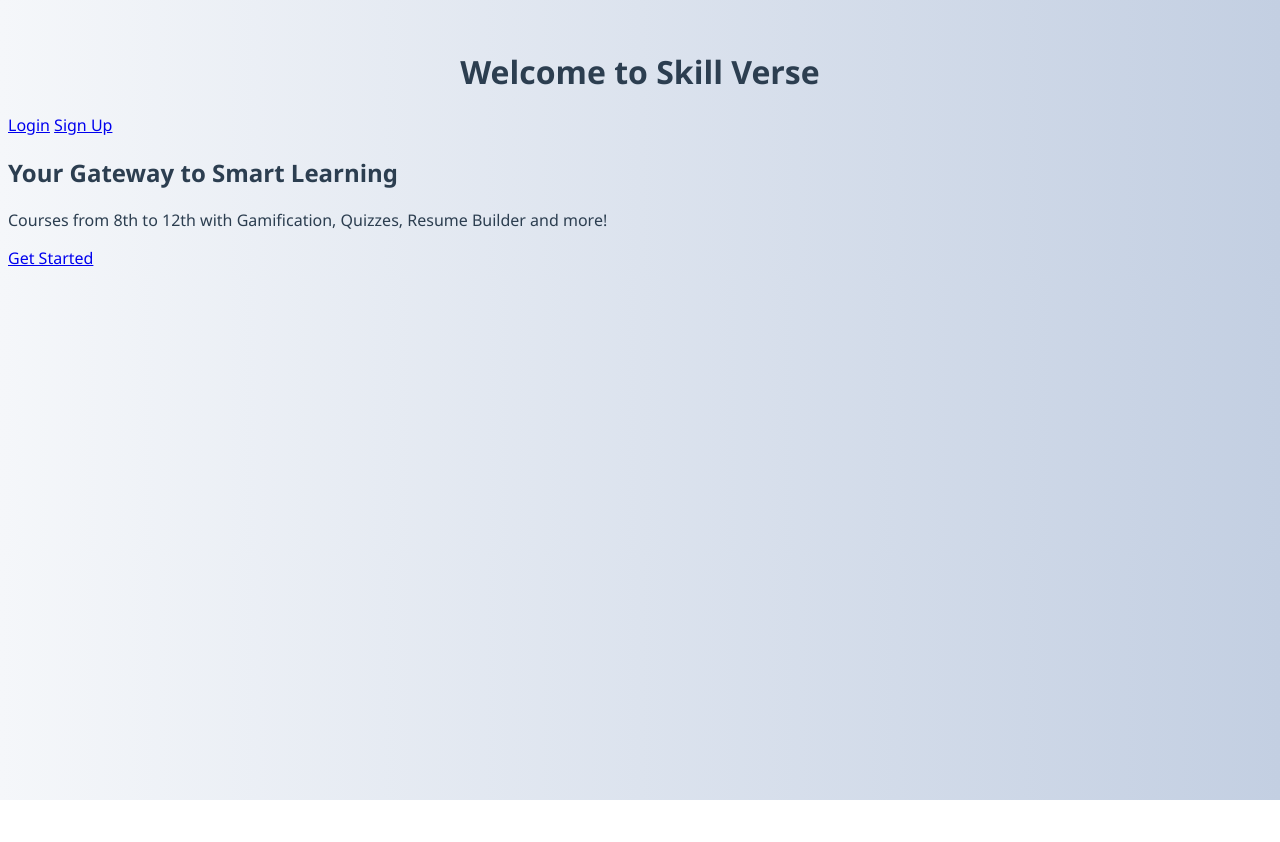
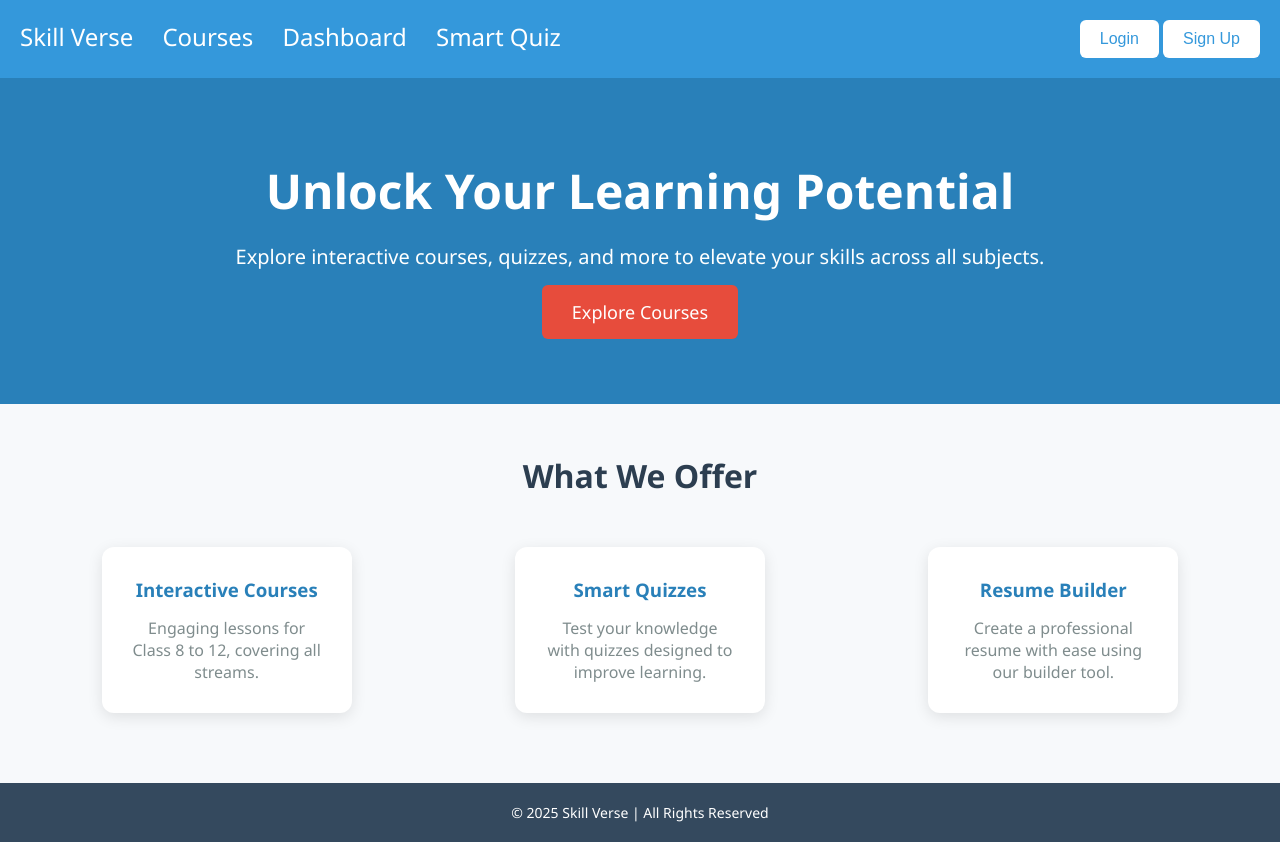
Before and after one commit to vanshdevmorari/skill-verse, a plain HTML site: page index.html in a window 1280 px wide. Before the commit the page ends 800 px from the top, so only its background shows below. Drawn offline with Linux system fonts and the light colour scheme.

Commit message:
newchanges

```diff
--- a/css/index.css
+++ b/css/index.css
@@ -1,19 +1,123 @@
-body {
-    background: linear-gradient(to right, #f5f7fa, #c3cfe2);
-    color: #2c3e50;
-    font-family: 'Segoe UI', sans-serif;
+/* Resetting some basic styles */
+* {
+  margin: 0;
+  padding: 0;
+  box-sizing: border-box;
 }
 
-  h1 {
-    text-align: center;
-    margin-top: 50px;
+body {
+  font-family: 'Segoe UI', sans-serif;
+  background-color: #f7f9fb;
+  color: #2c3e50;
 }
 
-  button {
-    padding: 12px 20px;
-    background: #3498db;
+/* Navigation Bar */
+nav {
+  display: flex;
+  justify-content: space-between;
+  padding: 20px;
+  background-color: #3498db;
+}
+
+nav .nav-left a {
   color: #fff;
+  font-size: 24px;
+  margin-right: 25px;
+  text-decoration: none;
+}
+
+nav .nav-left a:hover {
+  text-decoration: underline;
+}
+
+nav .nav-right .btn {
+  padding: 10px 20px;
+  background-color: #ffffff;
+  color: #3498db;
   border: none;
   border-radius: 6px;
   cursor: pointer;
+  font-size: 16px;
 }
+
+nav .nav-right .btn:hover {
+  background-color: #f1f1f1;
+}
+
+/* Hero Section */
+.hero {
+  background-color: #2980b9;
+  color: white;
+  text-align: center;
+  padding: 80px 20px;
+}
+
+.hero h1 {
+  font-size: 48px;
+  margin-bottom: 20px;
+}
+
+.hero p {
+  font-size: 20px;
+  margin-bottom: 30px;
+}
+
+.hero .btn {
+  padding: 15px 30px;
+  background-color: #e74c3c;
+  color: white;
+  font-size: 18px;
+  text-decoration: none;
+  border-radius: 6px;
+}
+
+.hero .btn:hover {
+  background-color: #c0392b;
+}
+
+/* Features Section */
+.features {
+  text-align: center;
+  margin: 50px 20px;
+}
+
+.features h2 {
+  font-size: 32px;
+  margin-bottom: 30px;
+}
+
+.feature-cards {
+  display: flex;
+  justify-content: space-around;
+  flex-wrap: wrap;
+}
+
+.feature-card {
+  background-color: white;
+  padding: 30px;
+  width: 250px;
+  border-radius: 12px;
+  box-shadow: 0 4px 15px rgba(0, 0, 0, 0.1);
+  margin: 20px;
+}
+
+.feature-card h3 {
+  color: #2980b9;
+  margin-bottom: 15px;
+}
+
+.feature-card p {
+  color: #7f8c8d;
+}
+
+/* Footer */
+footer {
+  background-color: #34495e;
+  color: white;
+  padding: 20px;
+  text-align: center;
+}
+
+footer p {
+  font-size: 14px;
+}
--- a/index.html
+++ b/index.html
@@ -1,26 +1,61 @@
-<!-- index.html -->
 <!DOCTYPE html>
 <html lang="en">
 <head>
   <meta charset="UTF-8">
-  <title>Skill Verse</title>
+  <meta name="viewport" content="width=device-width, initial-scale=1.0">
+  <title>Skill Verse - Home</title>
   <link rel="stylesheet" href="css/index.css">
 </head>
 <body>
-  <header>
-    <h1>Welcome to Skill Verse</h1>
-    <nav>
-      <a href="login.html">Login</a>
-      <a href="signup.html">Sign Up</a>
-    </nav>
-  </header>
+  <!-- Navigation Bar -->
+  <nav>
+    <div class="nav-left">
+      <a href="index.html" class="logo">Skill Verse</a>
+      <a href="courses.html">Courses</a>
+      <a href="dashboard.html">Dashboard</a>
+      <a href="quiz.html">Smart Quiz</a>
+    </div>
+    <div class="nav-right">
+      <button class="btn" onclick="window.location.href='login.html'">Login</button>
+      <button class="btn" onclick="window.location.href='signup.html'">Sign Up</button>
+    </div>
+  </nav>
 
-  <main>
-    <section>
-      <h2>Your Gateway to Smart Learning</h2>
-      <p>Courses from 8th to 12th with Gamification, Quizzes, Resume Builder and more!</p>
-      <a href="signup.html" class="btn">Get Started</a>
-    </section>
-  </main>
+  <!-- Hero Section -->
+  <section class="hero">
+    <div class="hero-content">
+      <h1>Unlock Your Learning Potential</h1>
+      <p>Explore interactive courses, quizzes, and more to elevate your skills across all subjects.</p>
+      <a href="courses.html" class="btn">Explore Courses</a>
+    </div>
+  </section>
+
+  <!-- Features Section -->
+  <section class="features">
+    <h2>What We Offer</h2>
+    <div class="feature-cards">
+      <div class="feature-card">
+        <h3>Interactive Courses</h3>
+        <p>Engaging lessons for Class 8 to 12, covering all streams.</p>
+      </div>
+      <div class="feature-card">
+        <h3>Smart Quizzes</h3>
+        <p>Test your knowledge with quizzes designed to improve learning.</p>
+      </div>
+      <div class="feature-card">
+        <h3>Resume Builder</h3>
+        <p>Create a professional resume with ease using our builder tool.</p>
+      </div>
+    </div>
+  </section>
+
+  <!-- Footer -->
+  <footer>
+    <div class="footer-content">
+      <p>&copy; 2025 Skill Verse | All Rights Reserved</p>
+    </div>
+  </footer>
+
+  <script src="js/main.js"></script>
 </body>
 </html>
```
Lines whose indentation alone changed are shown as unchanged.
